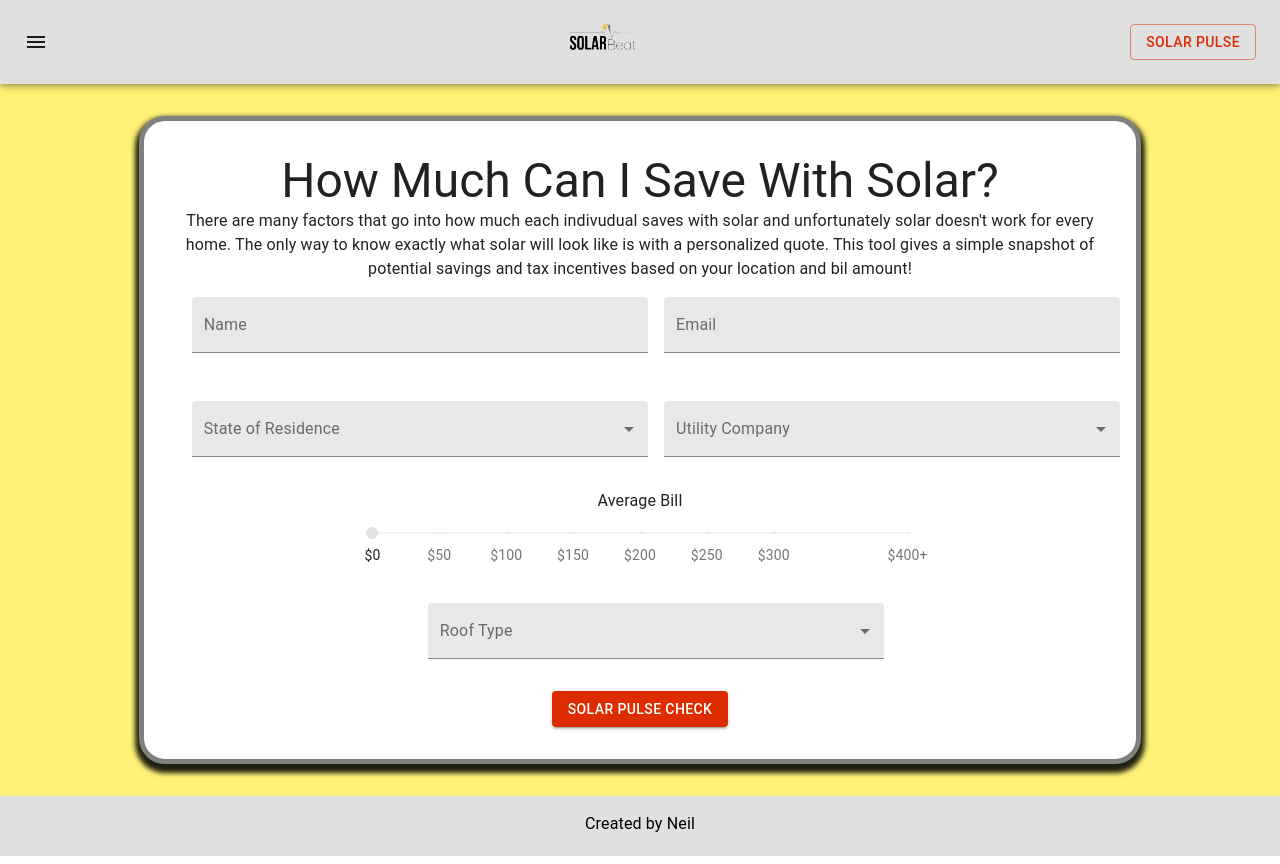
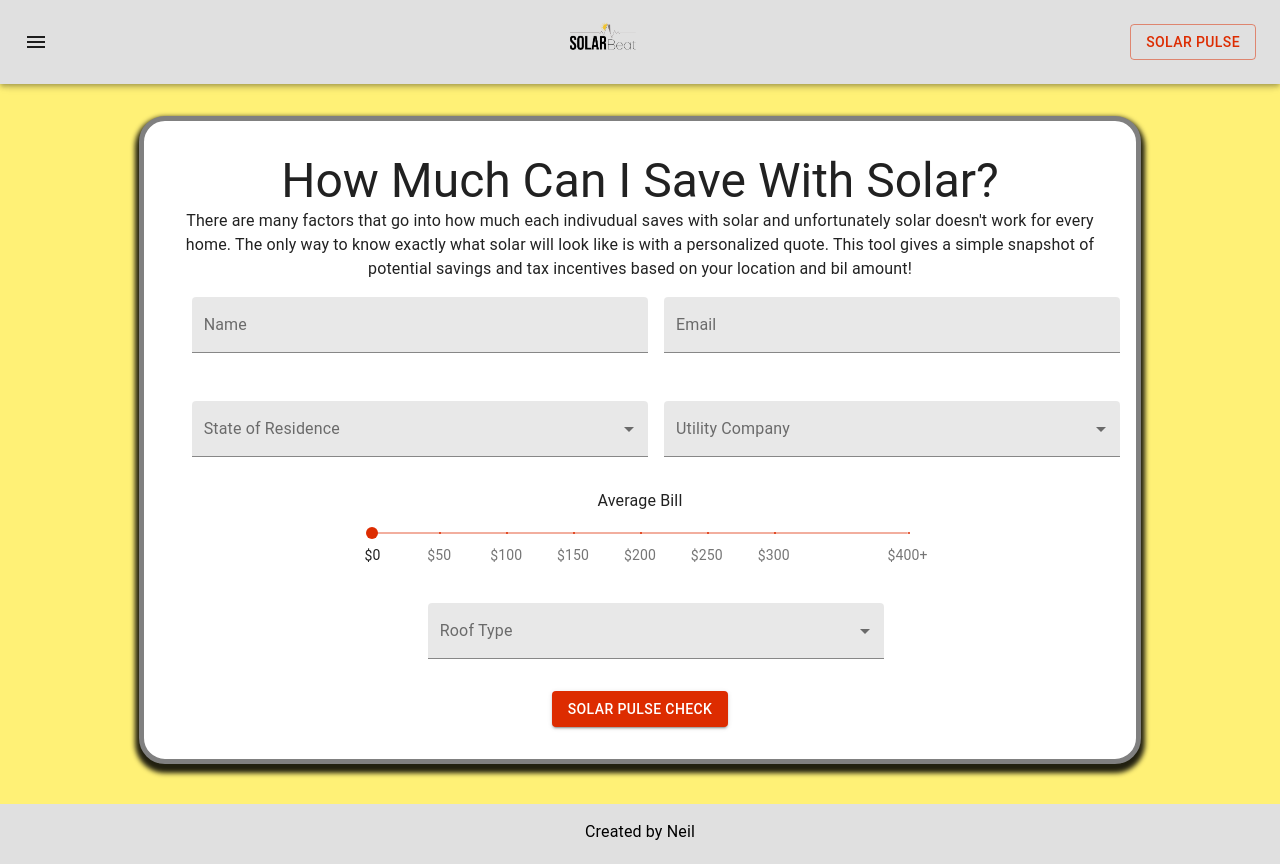
Before and after one commit to NGDino/solar-beat, a React (Create React App) app in the folder solar-beat/: page /estimate in a window 1280 px wide. Built offline with nearby package versions, Linux system fonts and the light colour scheme.

Commit message:
estimate form done! validates and goes to results

```diff
--- a/solar-beat/src/components/EstimateForm/index.js
+++ b/solar-beat/src/components/EstimateForm/index.js
@@ -2,7 +2,7 @@
 import React, {useEffect, useState} from 'react';
 import {makeStyles} from '@material-ui/core/styles';
 import {
-        Link as RouterLink
+        useHistory
     } from 'react-router-dom'
 
 
@@ -33,6 +33,8 @@
 // }
 
 const EstimateForm = () => {
+
+    const history = useHistory()
 
 //labels for slider
 // console.log('does this owrk')
@@ -125,9 +127,12 @@
         if(validate()){
             alert('works')
             console.log('errors submit', errors)
+            history.push('/results')
 
         }else{ console.log(errors)}
         // console.log('formstate', formState)
+
+
     }
 
     //slider val
@@ -214,6 +219,7 @@
                             </Typography>
                             <Slider
                                 defaultValue={0}
+                                color = 'secondary'
                                 // getAriaValueText={valuetext}
                                 aria-labelledby="discrete-slider"
                                 valueLabelDisplay="auto"
@@ -252,7 +258,7 @@
                             </FormControl>
                         </Grid>
                         <Grid item xs={12}>
-                        <Button variant="contained" color="secondary" type='submit' >
+                        <Button variant="contained" color="secondary" type='submit'   >
                             Solar Pulse Check
                         </Button>
                         </Grid>
--- a/solar-beat/src/pages/Calculator/index.js
+++ b/solar-beat/src/pages/Calculator/index.js
@@ -1,13 +1,20 @@
 import React from 'react'
 import EstimateForm from '../../components/EstimateForm';
-import {Box, Grid} from '@material-ui/core'
+import {Box, Grid} from '@material-ui/core';
+import {makeStyles} from '@material-ui/core/styles'
 
-
+const useStyles  = makeStyles((theme) => ({
+    container: {
+        minHeight: '90vh'
+    }
+}));
 
 const Calculator = () =>{
+    const classes = useStyles()
     return(
-        <Box bgcolor='secondary.light'>
+        <Box bgcolor='secondary.light' >
         <Grid
+
             container
             spacing={0}
             direction="column"
@@ -15,7 +22,7 @@
             justify="flex-start"
             style={{ minHeight: '55vh' }}
             >
-                <Grid item xs={10}>
+                <Grid item xs={10} className={classes.container}>
                     <EstimateForm />
                 </Grid>
             </Grid>
```
Also changed, not shown: 1 other file (tests, documents, lock files or other folders).
